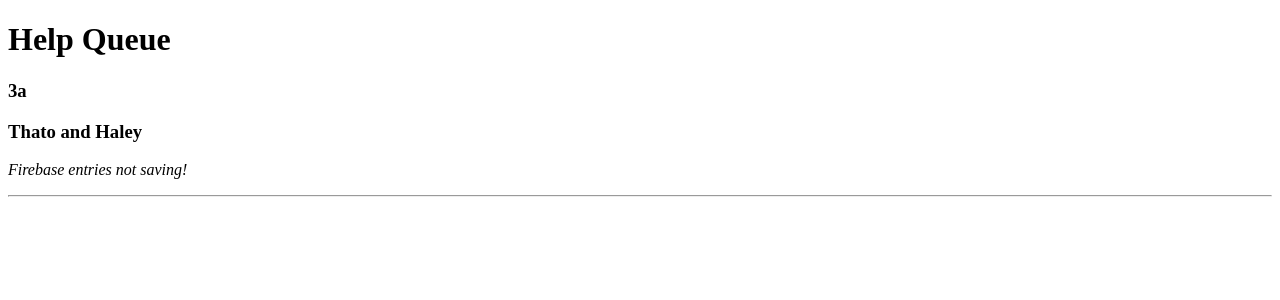
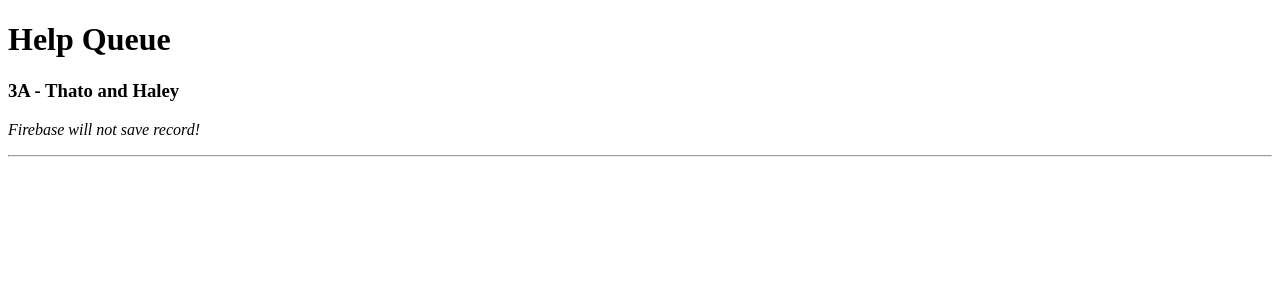
Before and after one commit to BenB-C/react-help-queue, a React app: page / in a window 1280 px wide. Shown: the top 300 px of the page. Built offline with nearby package versions, Linux system fonts and the light colour scheme.

Commit message:
Add props

```diff
--- a/src/components/Ticket.jsx
+++ b/src/components/Ticket.jsx
@@ -1,11 +1,10 @@
 import React from "react";
 
-function Ticket(){
+function Ticket(props){
   return (
     <div>
-      <h3>3a</h3>
-      <h3>Thato and Haley</h3>
-      <p><em>Firebase entries not saving!</em></p>
+      <h3>{props.location} - {props.names}</h3>
+      <p><em>{props.issue}</em></p>
       <hr/>
     </div>
   );
--- a/src/components/TicketList.jsx
+++ b/src/components/TicketList.jsx
@@ -3,7 +3,10 @@
 
 function TicketList(){
   return (
-    <Ticket/>
+    <Ticket
+      location="3A"
+      names="Thato and Haley"
+      issue="Firebase will not save record!"/>
   );
 }
 
```
